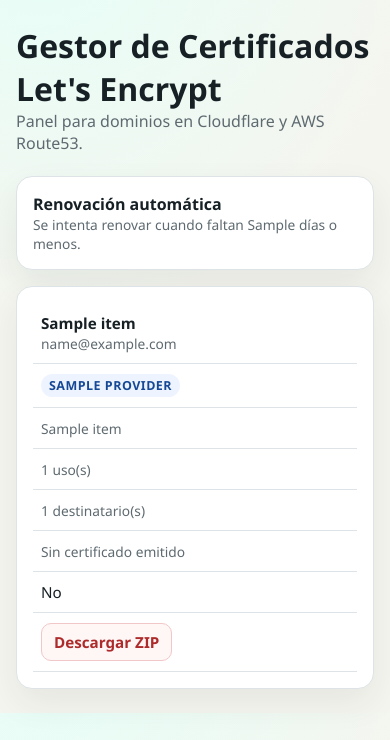
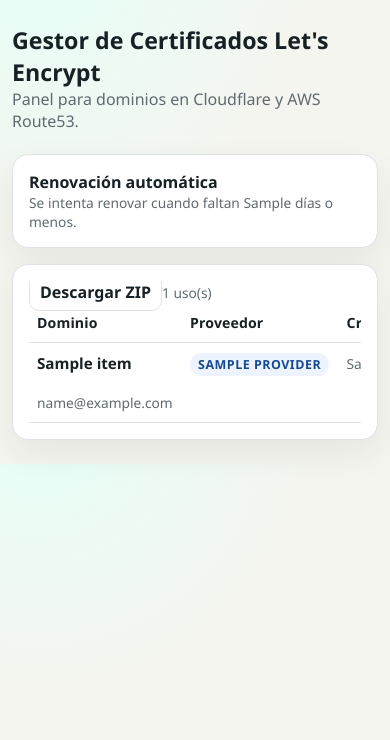
Before and after one commit to calamza/cert-panel, a Flask app: template templates/index.html in a window 390 px wide. Shown: the top 740 px of the page. Run offline with Flask 3, Linux system fonts and the light colour scheme; the template is opened without the code that fills it: most values are stand-ins (such as "Sample title", 1, 10 or a date in 2020); parts of the project's set-up code (start-up, migrations or seed data) failed here and were passed over.

Commit message:
ajustes visuales

```diff
--- a/templates/base.html
+++ b/templates/base.html
@@ -42,6 +42,7 @@
       padding: 16px;
       box-shadow: 0 14px 35px rgba(15, 36, 35, 0.07);
       margin-bottom: 16px;
+      overflow: hidden;
     }
     .row {
       display: flex;
@@ -69,8 +70,14 @@
       color: var(--warn);
       border-color: #f2c7c7;
     }
+    .table-wrap {
+      width: 100%;
+      overflow-x: auto;
+      -webkit-overflow-scrolling: touch;
+    }
     table {
       width: 100%;
+      min-width: 1050px;
       border-collapse: collapse;
       font-size: 0.95rem;
     }
@@ -79,6 +86,12 @@
       border-bottom: 1px solid var(--line);
       padding: 10px 8px;
       vertical-align: top;
+      word-break: break-word;
+    }
+    th {
+      white-space: nowrap;
+      font-size: 0.88rem;
+      letter-spacing: 0.01em;
     }
     .tag {
       border-radius: 999px;
@@ -122,10 +135,47 @@
       color: var(--muted);
       font-size: 0.86rem;
     }
+    .cell-domain strong,
+    .cell-domain .small {
+      overflow-wrap: anywhere;
+      word-break: break-word;
+      display: block;
+    }
+    .action-grid {
+      display: grid;
+      grid-template-columns: repeat(2, minmax(108px, 1fr));
+      gap: 6px;
+      min-width: 230px;
+    }
+    .action-grid .btn {
+      width: 100%;
+      text-align: center;
+      padding: 7px 8px;
+      white-space: nowrap;
+      font-size: 0.88rem;
+    }
+    .action-grid form {
+      margin: 0;
+    }
+    @media (max-width: 1100px) {
+      .wrap {
+        padding: 0 12px;
+      }
+      .row {
+        gap: 6px;
+      }
+      .btn {
+        padding: 7px 10px;
+      }
+    }
     @media (max-width: 700px) {
-      table, thead, tbody, th, td, tr { display: block; }
-      th { display: none; }
-      td { border: none; border-bottom: 1px solid var(--line); }
+      .title {
+        font-size: 1.45rem;
+      }
+      .action-grid {
+        grid-template-columns: 1fr;
+        min-width: 140px;
+      }
     }
   </style>
 </head>
--- a/templates/index.html
+++ b/templates/index.html
@@ -16,6 +16,7 @@
 </div>
 
 <div class="card">
+  <div class="table-wrap">
   <table>
     <thead>
       <tr>
@@ -32,13 +33,13 @@
     <tbody>
     {% for item in domains %}
       <tr>
-        <td>
+        <td class="cell-domain">
           <strong>{{ item.domain_name }}</strong><br>
           <span class="small">{{ item.contact_email }}</span>
           {% if item.last_error %}
             <details>
               <summary class="small" style="color:#ad2b2b;cursor:pointer;">Ver último error</summary>
-              <pre style="white-space: pre-wrap; font-size: 0.82rem;">{{ item.last_error }}</pre>
+              <div class="action-grid">
             </details>
           {% endif %}
         </td>
@@ -52,7 +53,7 @@
             <span class="small">Sin credencial asignada</span>
           {% endif %}
         </td>
-        <td>
+                <a class="btn" href="{{ url_for('download', domain_id=item.id) }}">Descargar ZIP</a>
           {% if item.usage_count > 0 %}
             <span class="small">{{ item.usage_count }} uso(s)</span>
           {% else %}
@@ -102,5 +103,6 @@
     {% endif %}
     </tbody>
   </table>
+  </div>
 </div>
 {% endblock %}
```
